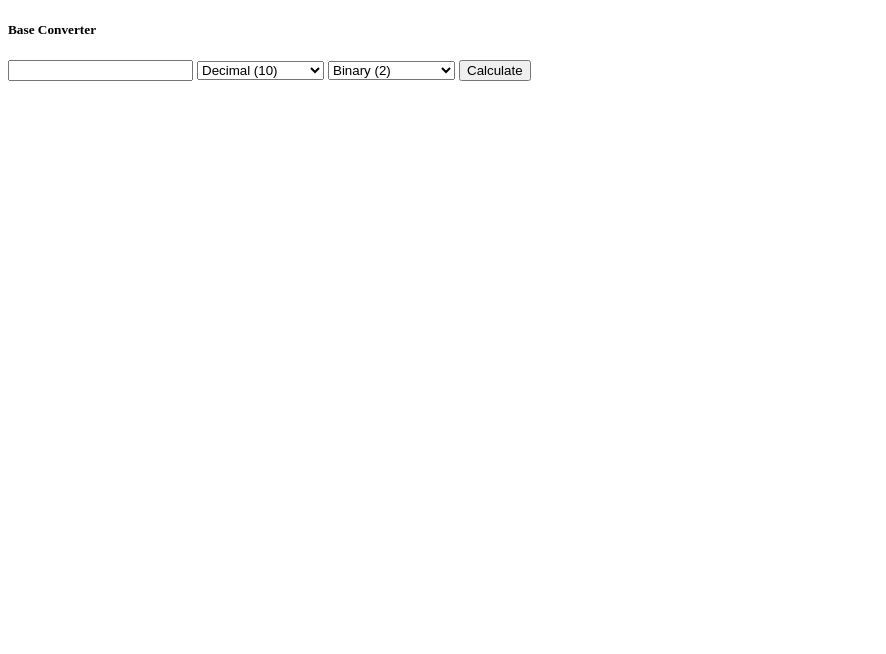
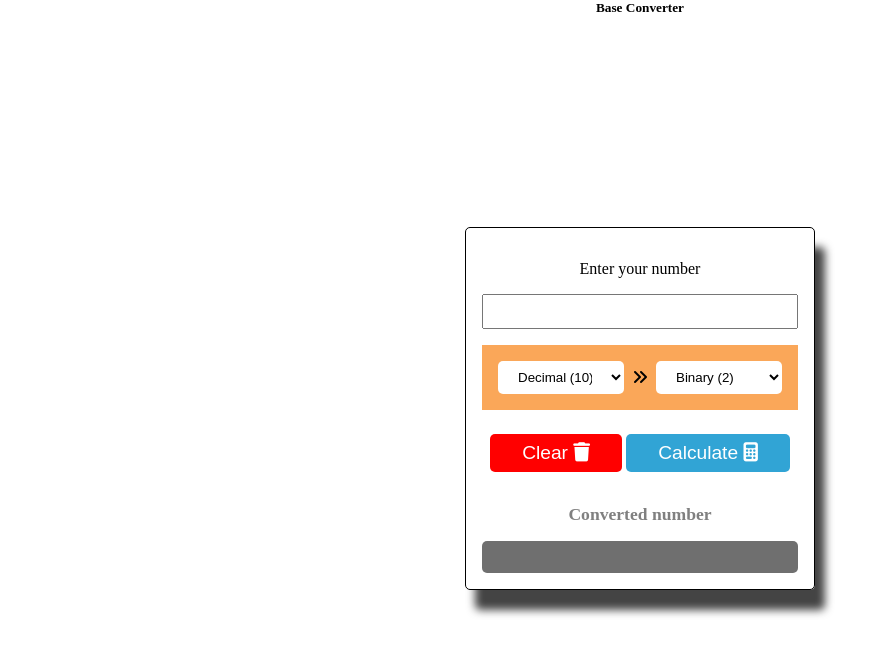
Before and after one commit to arjun0x1c/baseConverter, a plain HTML site: page index.html in a window 1280 px wide. Shown: the whole page, without its empty margins (0-886 px from the left). Drawn offline with Linux system fonts and the light colour scheme.

Commit message:
Some changes

```diff
--- a/index.html
+++ b/index.html
@@ -4,32 +4,40 @@
     <meta charset="UTF-8">
     <meta name="viewport" content="width=device-width, initial-scale=1.0">
     <title>Document</title>
+    <link rel="stylesheet" href="style.css">
+    <link rel="stylesheet" href="https://cdnjs.cloudflare.com/ajax/libs/font-awesome/4.7.0/css/font-awesome.min.css">
 </head>
 <body>
+    <h5>Base Converter</h5>
     <section>
-        <h5>Base Converter</h5>
         <div>
-
             <p id="error-msg" style="color: red;"></p>
+            <label for="value">Enter your number</label>
             <input type="text" name="value" id="value" oninput="check()">
+            <div class="option">
                 <select name="base" id="option1" onchange="check()">
                     <option value="2">Binary (2) </option>
                     <option value="8">Octal (8)</option>
                     <option value="10" selected>Decimal (10)</option>
                     <option value="16">Hexadecimal (16)</option>
                 </select>
-
+                <i class='fas fa-angle-double-right'></i>
                 <select name="base" id="option2">
                     <option value="2" selected>Binary (2)</option>
                     <option value="8">Octal (8)</option>
                     <option value="10">Decimal (10)</option>
                     <option value="16">Hexadecimal (16)</option>
                 </select>
-
-            <input type="button" value="Calculate" onclick="main()">
+            </div>
+            <div class="buttons">
+                <button value="Clear" class="clear-btn">Clear <i class="fas fa-trash"></i></button>
+                <button value="Calculate" onclick="main()" class="calculate-btn">Calculate <i class="fa-solid fa-calculator"></i></button>
+            </div>
+            <h5 class="result-area">Converted number</h5>
             <p id="result"></p>
         </div>
     </section>
 </body>
 <script src="script.js"></script>
+<script src="https://kit.fontawesome.com/38d6e9bf1b.js" crossorigin="anonymous"></script>
 </html>
--- a/script.js
+++ b/script.js
@@ -82,6 +82,7 @@ const RESULT = _("result");
 const BASE2 = _("option2");
 
 function check() {
+    placeholder();
     if(!validation(VALUE.value, BASE.value)){
         ERROR_BOX.innerHTML = "Invalid Input For this base."
     }
@@ -90,6 +91,12 @@ function check() {
     }
 }
 
+function placeholder() {
+    let base = BASE.VALUE;
+    if (base === 2) {
+        VALUE.placeholder = "100101";
+    }
+}
 function main() {
     RESULT.innerHTML = VALUE.value != 0 ? decimalConverter(baseToDecimal(VALUE.value, +BASE.value), +BASE2.value) : 0;
 }
--- /dev/null
+++ b/style.css
@@ -0,0 +1,100 @@
+* {
+    margin: 0;
+    padding: 0;
+    box-sizing: border-box;
+}
+
+body {
+    display: flex;
+    justify-content: center;
+    align-items: center;
+    flex-direction: column;
+    height: 100vh;
+}
+
+section {
+    border: 1px solid;
+    border-radius: 5px;
+    box-shadow: 10px 20px 8px #444;
+    width: 350px;
+    padding: 1rem;
+    margin: auto;
+}
+
+input[type=text] {
+    padding: .5rem 2rem;
+    width: 100%;
+    margin-bottom: 1rem;
+    outline: none;
+    /* border: none; */
+}
+
+label {
+    text-align: center;
+    /* border: 1px solid green; */
+    display: block;
+    padding: 1rem;
+    /* margin: auto; */
+}
+
+.option {
+    padding: 1rem;
+    margin-bottom: 1.5rem;
+    background-color:rgb(250, 167, 89);
+    display: flex;
+    justify-content: center;
+    align-items: center;
+}
+
+.fa-angle-double-right {
+    padding: 0 .5rem;
+}
+
+select {
+    padding: .5rem 1rem;
+    border: none;
+    background-color: white;
+    border-radius: 5px;
+    width: 49%;
+}
+
+.buttons {
+    text-align: center;
+    margin-bottom: 2rem;
+}
+
+.clear-btn {
+    padding: 0.5rem 2rem;
+    /* margin-right: 3rem; */
+    background-color: red;
+    font-size: 1.2rem;
+    /* text-transform: uppercase; */
+    border: none;
+    border-radius: 5px;
+    color: #fff;
+}
+
+.calculate-btn {
+    padding: 0.5rem 2rem;
+    background-color: rgb(49, 164, 213);
+    border: none;
+    font-size: 1.2rem;
+    /* text-transform: uppercase; */
+    border-radius: 5px;
+    color: #fff;
+}
+
+#result {
+    padding: 1rem;
+    text-align: center;
+    background-color: #444444c4;
+    color: #fff;
+    border-radius: 5px;
+}
+
+.result-area {
+    text-align: center;
+    font-size: 1.1rem;
+    color: grey;
+    margin-bottom: 1rem;
+}
```
Lines whose indentation alone changed are shown as unchanged.
